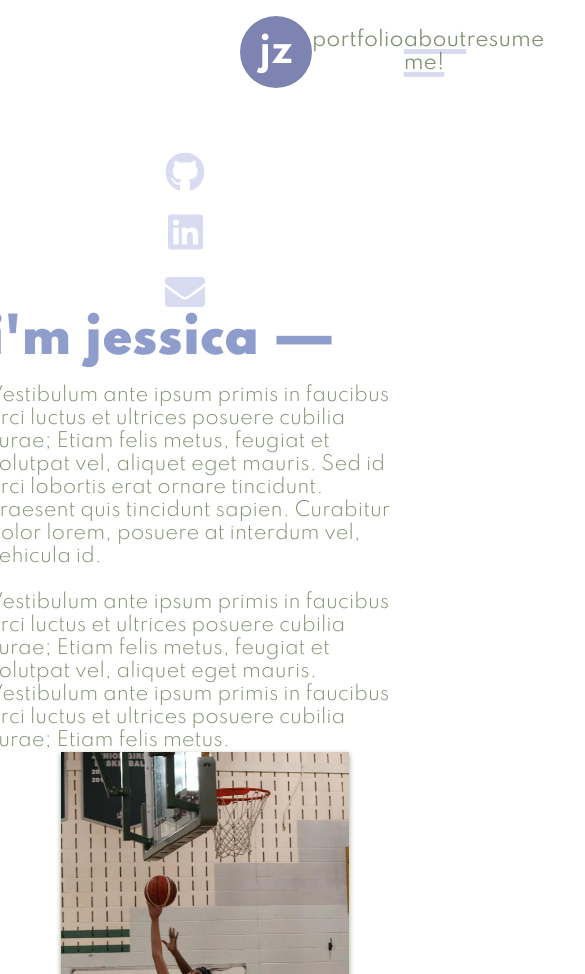
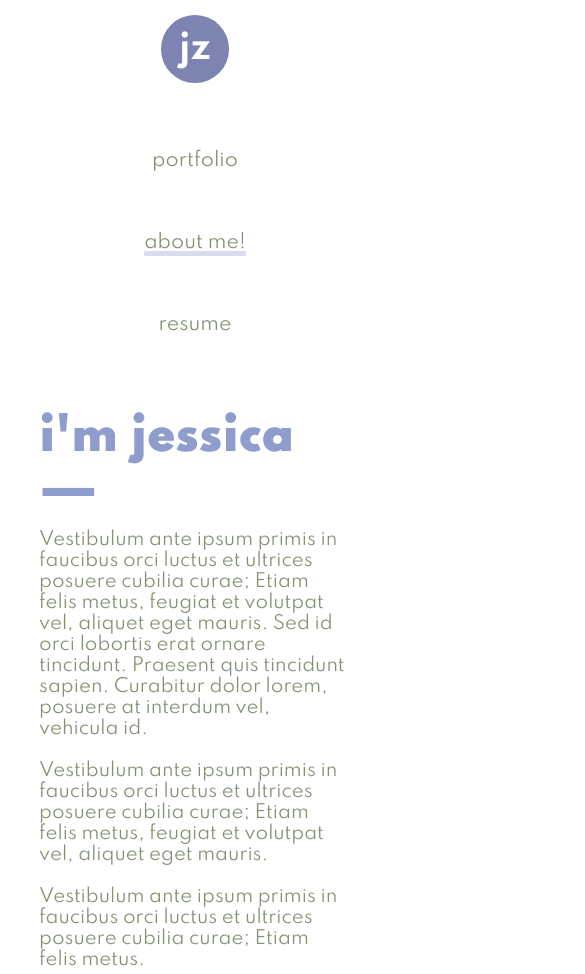
Before and after one commit to jezhu8928/my-portfolio, a Gatsby site: page /aboutme in a window 390 px wide. Shown: the top 974 px of the page, 585 px wide, since content can reach past the window. Built offline with nearby package versions, Linux system fonts and the light colour scheme; Gatsby itself is replaced by a stand-in of ours.

Commit message:
added responsiveness to about me and navbar

```diff
--- a/src/components/layout.css
+++ b/src/components/layout.css
@@ -3,11 +3,15 @@
 /* ANIMATIONS */
 
 /*get rid of margins*/
+
 * {
   margin: 0;
+}
+
+body {
+  font-family: "Spartan", sans-serif;
   box-sizing: border-box;
-  font-family: "Spartan", sans-serif;
-  font-size: 16px;
+  margin: 0;
 }
 
 /* GENERAL STYLING */
@@ -40,6 +44,7 @@ hr {
   height: 0.25rem;
   background-color: #DBF4A7;
   border:none;
+  margin-bottom: 3rem;
 }
 
 ul {
@@ -61,18 +66,25 @@ a {
 /* NAV BAR STYLING*/
 .nav-container {
   font-weight: 400;
+  display: flex;
+  justify-content: center;
+  width: 100%;
+}
+
+nav {
+  width: 100%;
 }
 
 .actual-nav-bar {
   display: flex;
   align-items: center;
   justify-content: space-between;
+  width: 49rem;
 }
 
 .nav-image-link {
   margin-top: 1rem;
   margin-bottom: 1rem;
-  margin-left: 15rem;
 }
 
 .logo {
@@ -100,8 +112,7 @@ a {
 .page-links {
   display: flex;
   justify-content: space-between;
-  width: 30rem;
-  margin-right: 15rem;
+  width: 24rem;
 }
 
 .nav-link-text {
@@ -146,6 +157,12 @@ a {
   font-weight: 300;
   color: #839073;
   font-size: 1.1rem;
+}
+
+.regular-icon {
+  color: #D9DBF1;
+  font-size: 2.5rem;
+  transition: color 0.4s;
 }
 
 .box {
@@ -255,49 +272,31 @@ a {
 .bio-container {
   background-color: white;
   display: flex;
-  flex-wrap: wrap;
-  justify-content: center;
-  margin-top: 3rem;
-  margin-bottom: 3rem;
-}
-
-.column-icon-container {
-  display: flex;
-  flex-direction: column;
-  width:2.5rem;
-  height: 10rem;
-  margin-right: 1.25rem;
+  flex-direction: row;
+  align-items: center;
   justify-content: space-between;
-  align-items: center;
-  align-self: flex-start;
+  width: 49rem;
+  margin: auto;
+  padding: 3rem 0;
 }
 
 .bio-blurb {
-  margin-top: 1rem;
-  width: 26rem;
+  margin-top: 0.75rem;
   text-align: left;
   font-family: "Spartan", sans-serif;
-  font-weight: 300;
+  font-weight: 400;
   font-size: 1.2rem;
   color: #839073;
 }
-
-.regular-icon-link {
-  margin-left: 4rem;
-}
-
-.regular-icon {
-  color: #D9DBF1;
-  font-size: 2.5rem;
-  transition: color 0.4s;
+.bio-text {
+  width: 27rem;
 }
 
 .bio-image-container {
-  margin-left: 1.25rem;
 }
 
 .bio-image {
-  width: 18rem;
+  width: 20rem;
   box-shadow: 0 2px 5px 0px #909C81;
 }
 
@@ -306,6 +305,8 @@ a {
   display: flex;
   flex-direction: column;
   align-items: center;
+  width: 49rem;
+  margin: auto;
 }
 
 .experience {
@@ -313,8 +314,9 @@ a {
   margin-bottom: 2rem;
   border-left: 0px solid white;
   padding-left: 0rem;
-  width: auto;
+  width: 49rem;
   transition: padding-left 0.5s, border 0.5s;
+  background-color: #F9F9ED;
 }
 
 .experience:hover {
@@ -423,3 +425,57 @@ a {
 .home-icons .home-icon-link {
   margin-right: 2rem;
 }
+
+/*responsive stuff*/
+
+@media screen and (max-width: 790px){
+  html {
+    font-size: 15px;
+  }
+
+
+  .actual-nav-bar {
+    flex-direction: column;
+  }
+
+
+  .bio-container {
+    flex-direction: column;
+    justify-content: center;
+    align-items: center;
+    width: 80%;
+  }
+
+  .bio-text {
+    width: 100%;
+  }
+
+  .page-links {
+    margin-top: 1.5rem;
+  }
+
+  .bio-image-container {
+    margin-top: 2rem;
+  }
+
+  .resumeish {
+    width: 80%
+  }
+
+  .experience, .education-section, .experience-section {
+    width: 100%;
+  }
+
+}
+
+
+@media screen and (max-width: 425px) {
+  .page-links {
+    flex-direction: column;
+    align-items: center;
+  }
+
+  .nav-link-text {
+    margin: 2rem 0;
+  }
+}
--- a/src/components/navbar.js
+++ b/src/components/navbar.js
@@ -4,8 +4,7 @@ import {Link} from "gatsby";
 
 const NavBar = ({currentPage}) => {
   return (
-    <div className="nav-container">
-      <nav>
+      <nav className="nav-container">
         <div className="actual-nav-bar">
           <Link to="/" className="nav-image-link"><div className="logo"><p className="logo-initials">jz</p></div></Link>
           <div className="page-links">
@@ -15,7 +14,6 @@ const NavBar = ({currentPage}) => {
           </div>
         </div>
       </nav>
-    </div>
   );
 };
 
--- a/src/pages/aboutme.js
+++ b/src/pages/aboutme.js
@@ -11,23 +11,8 @@ const AboutPage = () => {
   return (
     <Layout pageTitle="about me">
       <div className="bio-container">
-        <div className="column-icon-container">
-          <a href="https://github.com/jezhu8928/" target="_blank">
-            <FontAwesomeIcon icon={faGithub} className="regular-icon"/>
-          </a>
-
-          <a href="https://www.linkedin.com/in/jessicajlzhu/" target="_blank">
-            <FontAwesomeIcon icon={faLinkedin} className="regular-icon"/>
-          </a>
-
-          <a href="mailto:jessica.zhu@uwaterloo.ca" target="_blank">
-            <FontAwesomeIcon icon={faEnvelope} className="regular-icon"/>
-          </a>
-        </div>
-
         <div className="bio-text">
           <h1> i'm jessica &mdash;</h1>
-
           <p className="bio-blurb">
             Vestibulum ante ipsum primis in faucibus orci
             luctus et ultrices posuere cubilia curae;
@@ -39,7 +24,9 @@ const AboutPage = () => {
             <br/><br/>
             Vestibulum ante ipsum primis in faucibus orci luctus
             et ultrices posuere cubilia curae; Etiam felis metus,
-            feugiat et volutpat vel, aliquet eget mauris. Vestibulum
+            feugiat et volutpat vel, aliquet eget mauris.
+            <br/><br/>
+            Vestibulum
             ante ipsum primis in faucibus orci luctus
             et ultrices posuere cubilia curae; Etiam felis metus.
           </p>
```
